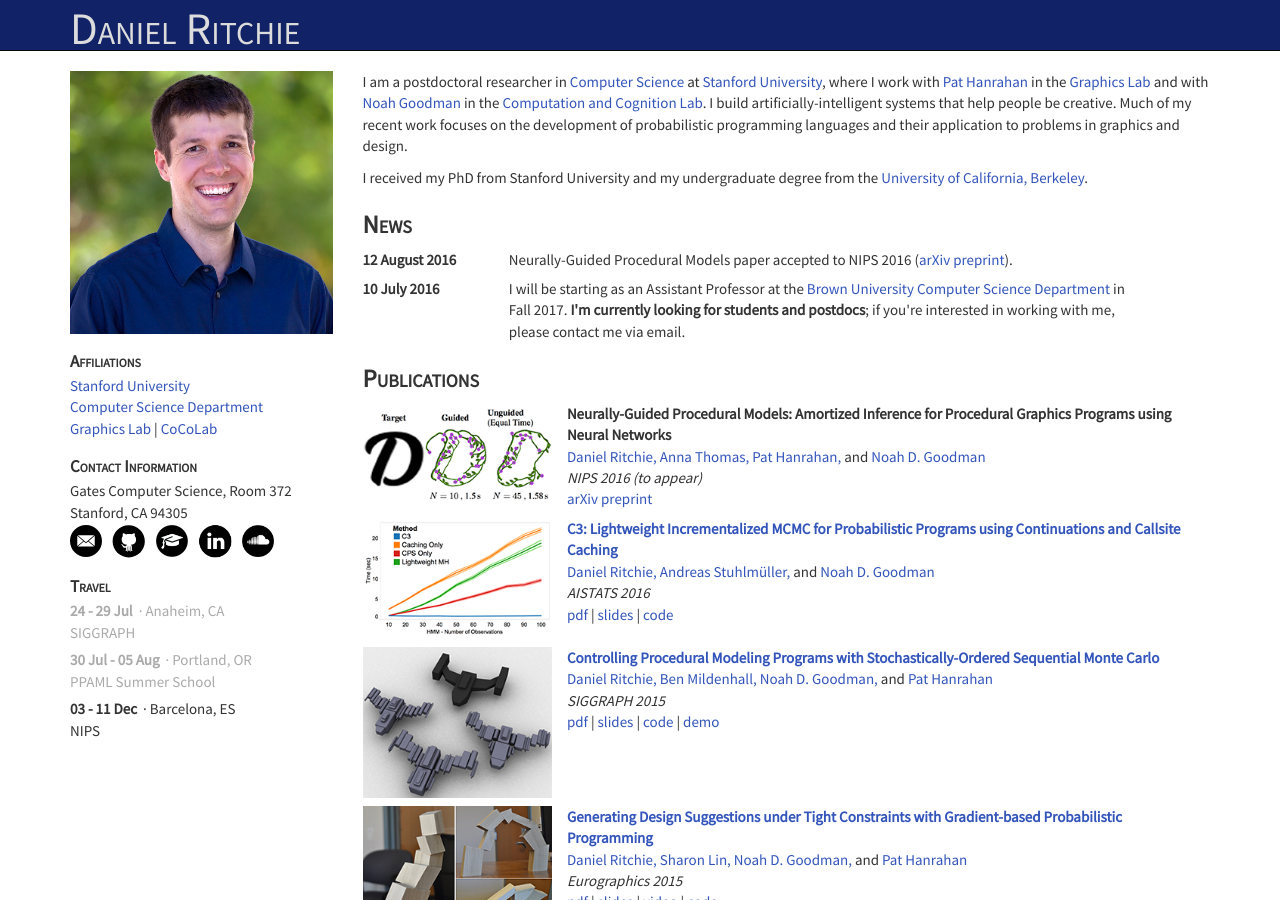
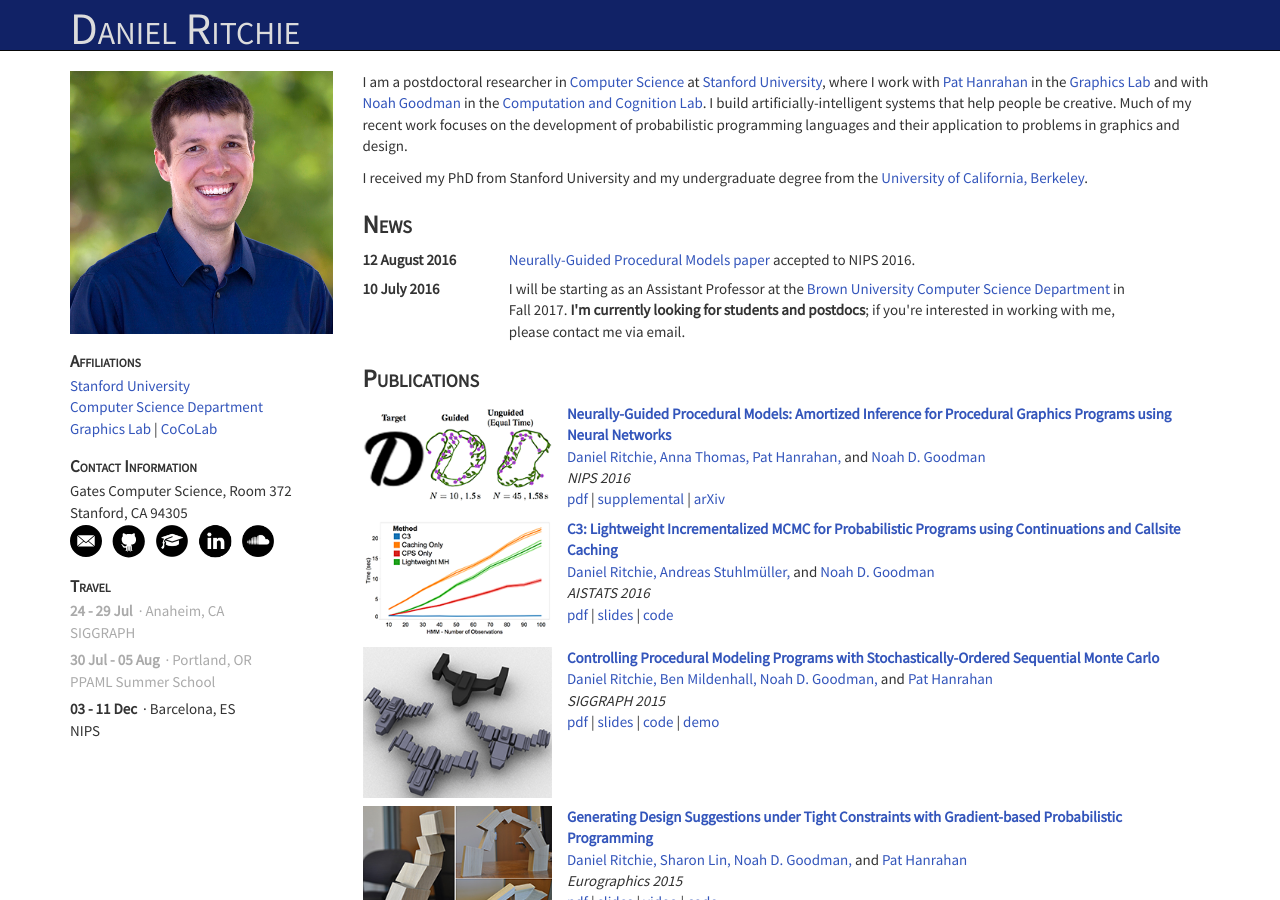
Before and after one commit to dritchie/dritchie.github.io, a Jekyll site: the page built from index.html, in a window 1280 px wide and 900 px high. Built offline with Jekyll 4.4.1, drawn with Linux system fonts in a browser that asks for light colours.

Commit message:
NGPM camera-ready, plus new logic for handling main links to papers.

```diff
--- a/_data/publications.json
+++ b/_data/publications.json
@@ -4,10 +4,12 @@
 	"id": "ngpm",
 	"title": "Neurally-Guided Procedural Models: Amortized Inference for Procedural Graphics Programs using Neural Networks",
 	"authors": ["Daniel Ritchie", "Anna Thomas", "Pat Hanrahan", "Noah D. Goodman"],
-	"venue": "NIPS 2016 (to appear)",
+	"venue": "NIPS 2016",
 	"date": "2016-12-05",
 	"links" : [
-		{"type": "link", "name": "arXiv preprint", "target": "http://arxiv.org/abs/1603.06143"}
+		{"type": "pdf"},
+		{"type": "link", "name": "supplemental", "target": "pdf/ngpm_supplemental.pdf"},
+		{"type": "link", "name": "arXiv", "target": "http://arxiv.org/abs/1603.06143"}
 	]
 },
 
--- a/_news/ngpm_accept.html
+++ b/_news/ngpm_accept.html
@@ -2,4 +2,4 @@
 date: '2016-08-12'
 ---
 
-Neurally-Guided Procedural Models paper accepted to NIPS 2016 (<a target='_blank' href='http://arxiv.org/abs/1603.06143'>arXiv preprint</a>).
+<a target='_blank' href='pdf/ngpm.pdf'>Neurally-Guided Procedural Models paper</a> accepted to NIPS 2016.
--- a/index.html
+++ b/index.html
@@ -40,39 +40,25 @@
 
 		<div class='row pub'>
 
-			{% assign linktypes = pub.links | map: 'type' | join ' ' %}
-
-			{% capture pdflink %}
-				{% if linktypes contains 'pdf' %}
-					{% assign pdflink = (pub.links | where: 'type','pdf')[0] %}
-					{% if pdflink.target %}
-						{{ pdflink.target }}
-					{% else %}
-						pdf/{{ pub.id }}.pdf
-					{% endif %}
+			{% capture mainlink %}
+				{% assign firstlink = pub.links[0] %}
+				{% if firstlink.target %}
+					{{ firstlink.target }}
+				{% elsif firstlink.type == 'pdf' %}
+					pdf/{{ pub.id }}.pdf
+				{% else %}
+					/
 				{% endif %}
 			{% endcapture %}
 
 			<div class='col-lg-3 col-md-4 col-xs-4 pubimagesection'>
-				{% capture imagehtml %}
-					<img class='pubimage img img-responsive' src='img/pubthumbs/{{ pub.id }}.png' width='200'/>
-				{% endcapture %}
-
-				{% if linktypes contains 'pdf' %}
-					<a target='_blank' href='{{ pdflink }}'>{{ imagehtml }}</a>
-				{% else %}
-					{{ imagehtml }}
-				{% endif %}
+				<a target='_blank' href='{{ mainlink }}'><img class='pubimage img img-responsive' src='img/pubthumbs/{{ pub.id }}.png' width='200'/></a>
 			</div>
 
 			<div class='col-lg-9 col-md-8 col-xs-8 pubtextsection'>
 
 				<div class='pubtitle'>
-					{% if linktypes contains 'pdf' %}
-						<a target='_blank' href='{{ pdflink }}'>{{ pub.title }}</a>
-					{% else %}
-						{{ pub.title }}
-					{% endif %}
+					<a target='_blank' href='{{ mainlink }}'>{{ pub.title }}</a>
 				</div>
 
 				<div class='pubauthors'>
```
Also changed, not shown: 2 other files.
